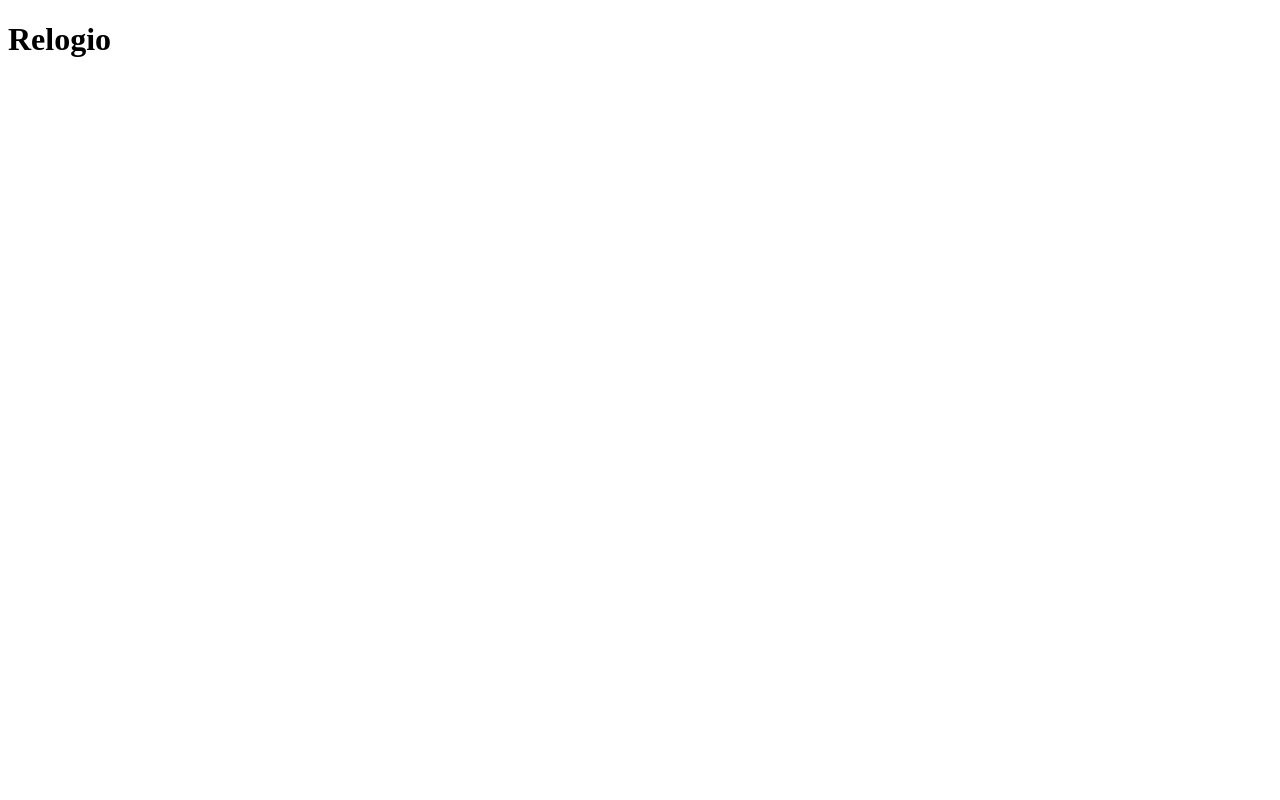
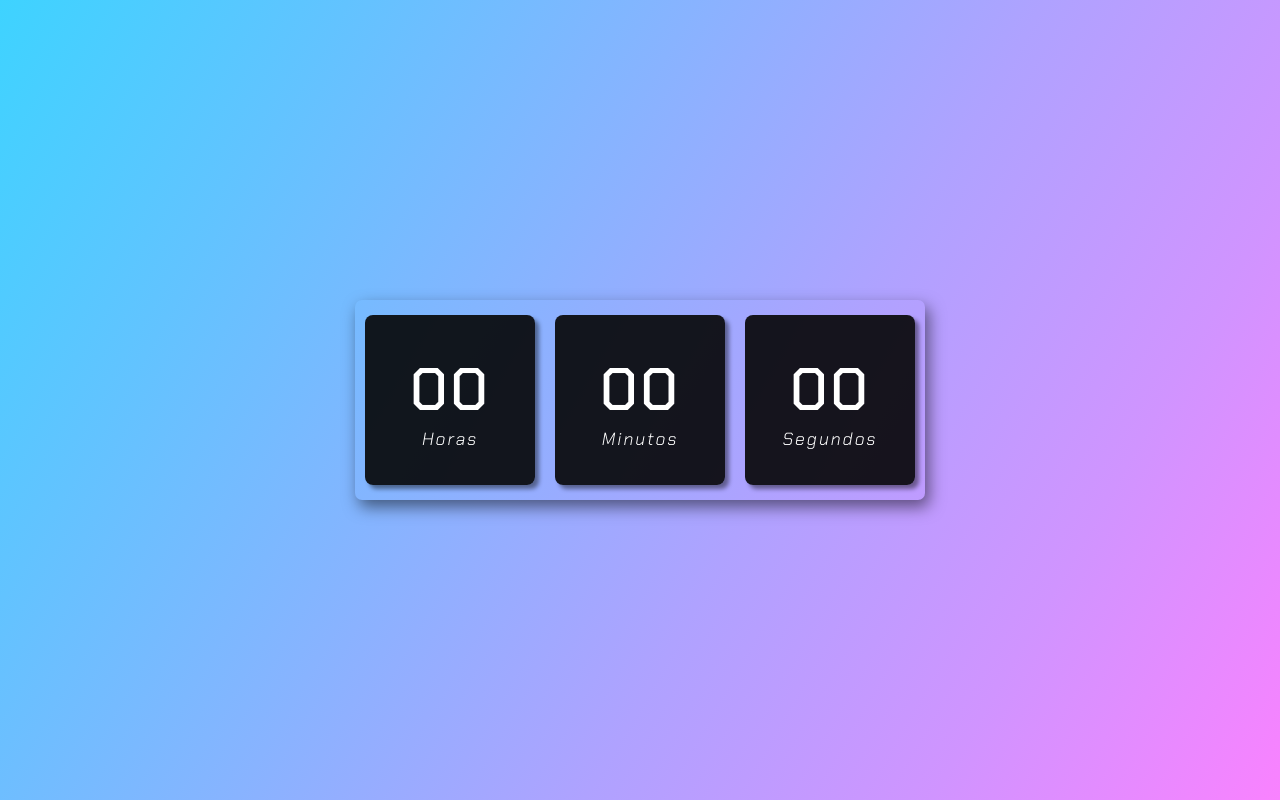
Before and after one commit to LuizGiehl/Projeto-Relogio, a plain HTML site: page index.html in a window 1280 px wide. Drawn offline with Linux system fonts and the light colour scheme.

Commit message:
Estilo padrão criado

```diff
--- a/estilos/style.css
+++ b/estilos/style.css
@@ -1 +1,59 @@
 @charset "UTF-8";
+
+@import url('https://fonts.googleapis.com/css2?family=Chakra+Petch:ital,wght@0,300;0,500;1,300&display=swap');
+/*font-family: 'Chakra Petch', sans-serif;*/
+/*
+    Paleta de Cores
+    manhã: #3ED3FF; #88B3FF; #62C3FF, #88B3FF, #AFA2FF; #D094FF; #F982FF;
+    tarde: #ffe53bd8; #ff2525da;
+*/
+*{
+    margin: 0px;
+    padding: 0px;
+    font-family: 'Chakra Petch', sans-serif;
+}
+
+body{
+    height: 100vh;
+    background: linear-gradient(120deg, #3ED3FF, #62C3FF, #88B3FF, #AFA2FF, #D094FF, #F982FF);
+    display: flex;
+    align-items: center;
+    justify-content: center;
+}
+
+
+contain#relogio {
+    display: flex;
+    align-items: center;
+    justify-content: space-around;
+    height: 200px;
+    width: 570px;
+    background: transparent;
+    border-radius: 7px;
+    box-shadow: 4px 7px 16px rgba(0, 0, 0, 0.501);
+}
+
+div {
+    background-color: rgba(5, 5, 5, 0.9);
+    color: white;
+    height: 170px;
+    width: 170px;
+    display: flex;
+    flex-direction: column;
+    align-items: center;
+    justify-content: center;
+    box-shadow: 4px 4px 4px rgba(0, 0, 0, 0.434);
+    border-radius: 8px;
+    letter-spacing: 2px ;
+}
+
+span.num{
+    font-size: 60px;
+    font-weight: 500;
+}
+
+span.tempo{
+    font-size: 1.1em;
+    font-weight: 300;
+    font-style: italic;
+}
--- a/index.html
+++ b/index.html
@@ -3,11 +3,24 @@
 <head>
     <meta charset="UTF-8">
     <meta name="viewport" content="width=device-width, initial-scale=1.0">
-    <title>Relógio Dinamico</title>
+    <title>Relógio Digital</title>
     <link rel="shortcut icon" href="imagens/favicon.ico" type="image/x-icon">
     <link rel="stylesheet" href="estilos/style.css">
 </head>
 <body>
-    <h1>Relogio</h1>
+    <contain id="relogio">
+        <div>
+            <span id="horas" class="num">00</span>
+            <span class="tempo">Horas</span>
+        </div>
+        <div>
+            <span id="min" class="num">00</span>
+            <span class="tempo">Minutos</span>
+        </div>
+        <div>
+            <span id="seg" class="num">00</span>
+            <span class="tempo">Segundos</span>
+        </div>
+    </contain>
 </body>
 </html>
```
